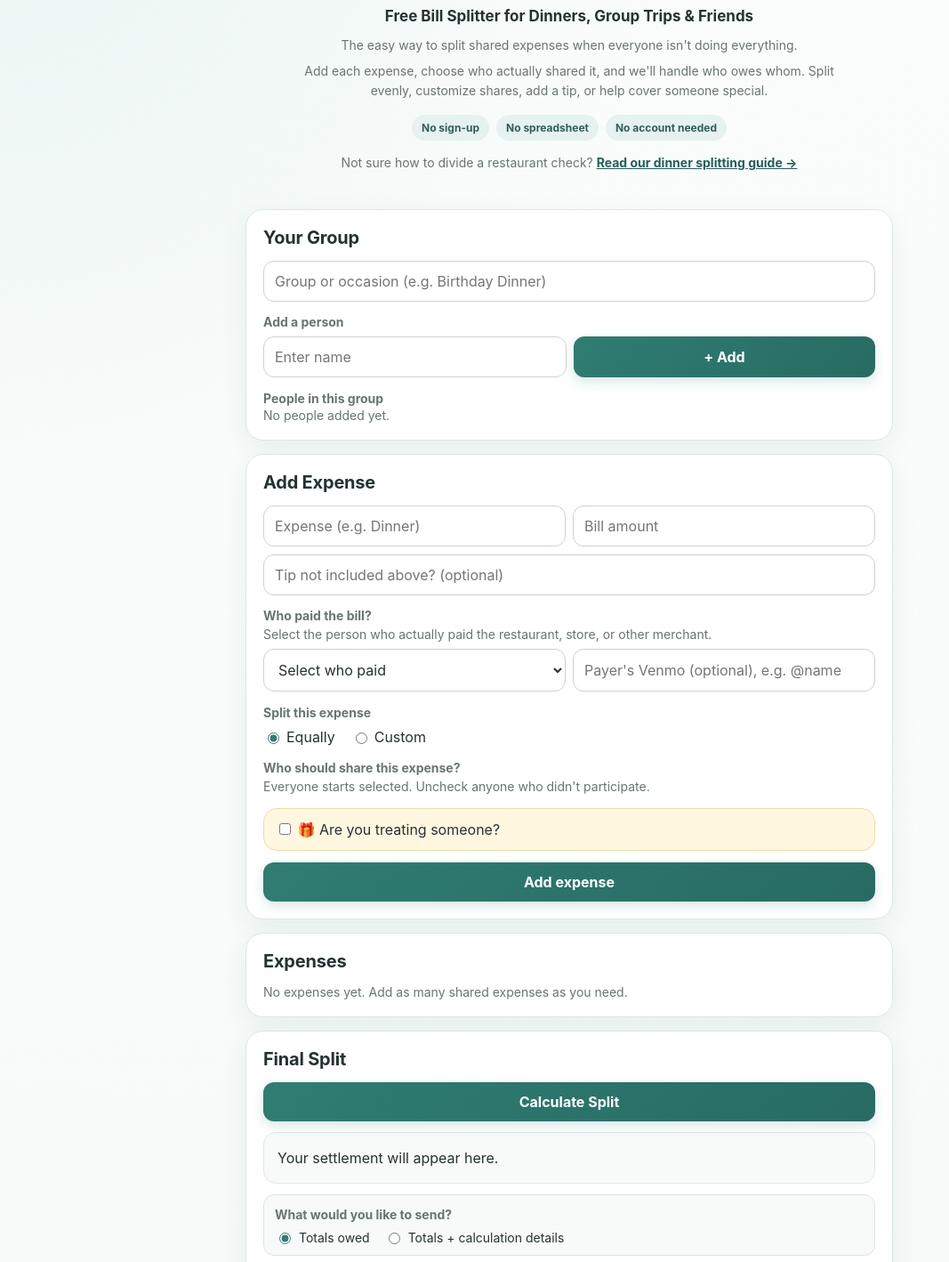
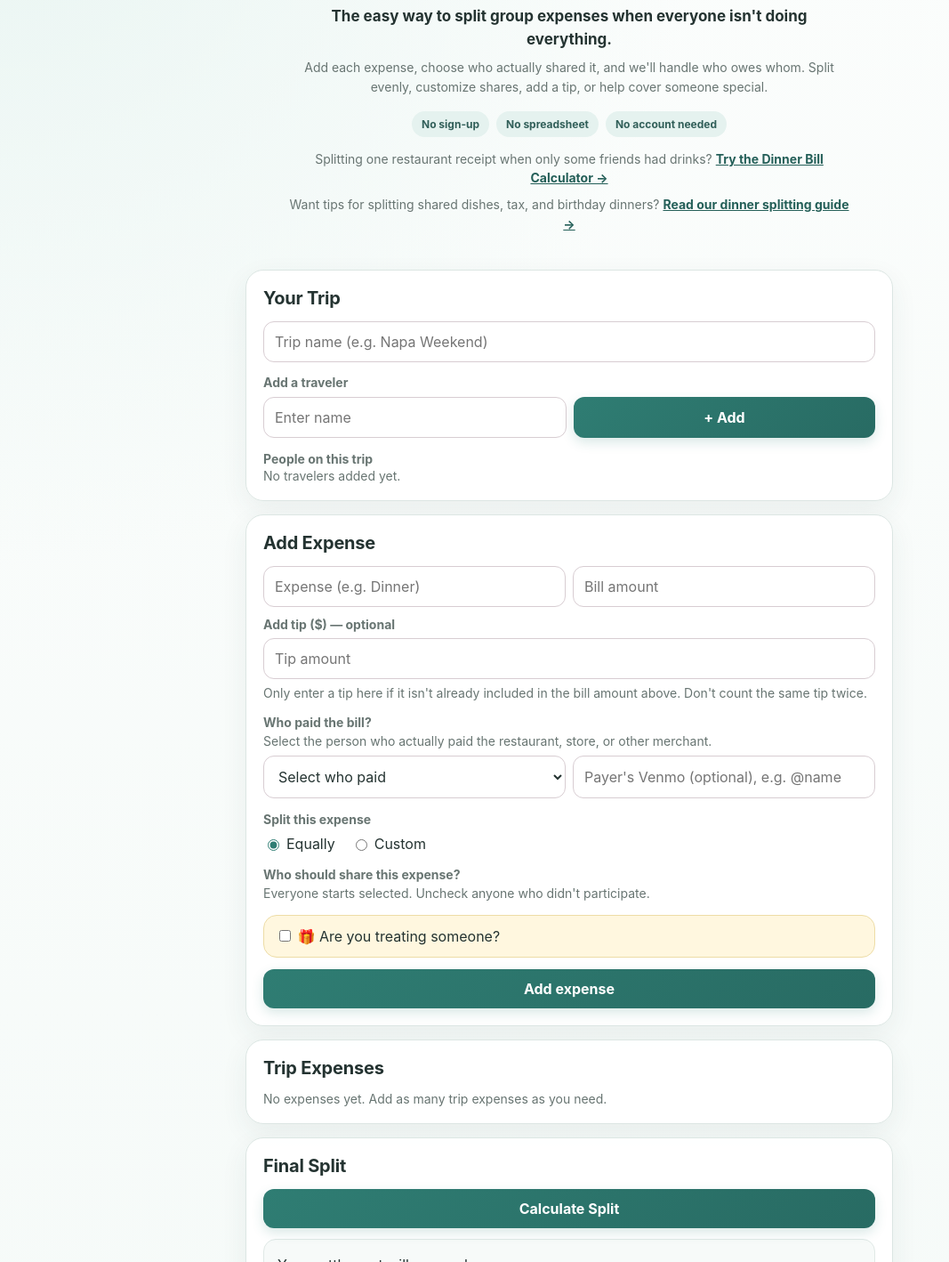
Before and after one commit to ksunak/girl-split-the-bill, a plain HTML site: page index.html in a window 1280 px wide. Shown: the part 154-1572 px from the top of the page at 89% size, without its empty margins (0-1067 px from the left). Drawn offline with Linux system fonts and the light colour scheme.

Commit message:
Add files via upload

```diff
--- a/index.html
+++ b/index.html
@@ -3,8 +3,8 @@
 <head>
 <meta charset="utf-8">
 <meta name="viewport" content="width=device-width,initial-scale=1,viewport-fit=cover">
-<title>Split Bills with Friends | Dinner &amp; Trip Calculator</title>
-<meta name="description" content="Free bill splitter for dinners, group trips, and shared expenses. Split tips, customize shares, cover a birthday guest, and see who owes whom. No sign-up.">
+<title>Girl Split the Bill – Group Trip Expense Splitter</title>
+<meta name="description" content="Add multiple trip expenses, choose who shared each one, split equally or use custom shares, add tip, and cover someone special.">
 <meta name="robots" content="index,follow">
 <!-- Google tag (gtag.js) -->
 <script async src="https://www.googletagmanager.com/gtag/js?id=G-XSCHGNVVPE"></script>
@@ -82,25 +82,27 @@ button:active{transform:translateY(1px)}
 <header class="hero">
 <div class="brandPill">✨ SIMPLE GROUP SPLITS</div>
 <h1>Split That Bill</h1>
-<p class="lead"><strong>Free Bill Splitter for Dinners, Group Trips &amp; Friends</strong></p>
-<p class="sub">The easy way to split shared expenses when everyone isn't doing everything.</p>
+<p class="lead"><strong>The easy way to split group expenses when everyone isn't doing everything.</strong></p>
 <p class="sub">Add each expense, choose who actually shared it, and we'll handle who owes whom. Split evenly, customize shares, add a tip, or help cover someone special.</p>
 <div class="trustRow"><span>No sign-up</span><span>No spreadsheet</span><span>No account needed</span></div>
-<p class="sub" style="margin-top:14px">Not sure how to divide a restaurant check? <a href="/dinner-bill-splitting-guide.html" style="color:var(--accent-dark);font-weight:700">Read our dinner splitting guide →</a></p>
+<p class="sub" style="margin-top:14px">Splitting one restaurant receipt when only some friends had drinks? <a href="/dinner-bill-calculator.html" style="color:var(--accent-dark);font-weight:700">Try the Dinner Bill Calculator →</a></p>
+<p class="sub">Want tips for splitting shared dishes, tax, and birthday dinners? <a href="/dinner-bill-splitting-guide.html" style="color:var(--accent-dark);font-weight:700">Read our dinner splitting guide →</a></p>
 </header>
 
 <section class="card">
-<h2>Your Group</h2>
-<input id="trip" class="wide" placeholder="Group or occasion (e.g. Birthday Dinner)">
-<label class="hint" style="display:block;margin-top:12px"><strong>Add a person</strong></label>
+<h2>Your Trip</h2>
+<input id="trip" class="wide" placeholder="Trip name (e.g. Napa Weekend)">
+<label class="hint" style="display:block;margin-top:12px"><strong>Add a traveler</strong></label>
 <div class="row" style="margin-top:6px"><input id="travelerName" placeholder="Enter name"><button id="addTraveler" type="button" class="primary">+ Add</button></div>
-<div class="hint" style="margin-top:13px"><strong>People in this group</strong></div><div id="travelers"></div>
+<div class="hint" style="margin-top:13px"><strong>People on this trip</strong></div><div id="travelers"></div>
 </section>
 
 <section class="card">
 <h2>Add Expense</h2><div id="editBanner" class="editBanner hidden">Editing expense</div>
 <div class="row stack"><input id="description" placeholder="Expense (e.g. Dinner)"><input id="amount" type="number" inputmode="decimal" min="0" step=".01" placeholder="Bill amount"></div>
-<input id="tip" class="wide" type="number" inputmode="decimal" min="0" step=".01" placeholder="Tip not included above? (optional)" style="margin-top:9px">
+<label class="hint" for="tip" style="display:block;margin-top:9px"><strong>Add tip ($) — optional</strong></label>
+<input id="tip" class="wide" type="number" inputmode="decimal" min="0" step=".01" placeholder="Tip amount" style="margin-top:5px" aria-describedby="tipHelp">
+<div id="tipHelp" class="hint" style="margin-top:5px">Only enter a tip here if it isn't already included in the bill amount above. Don't count the same tip twice.</div>
 <div style="margin-top:12px">
 <label class="hint" for="payer" style="display:block;margin-bottom:6px"><strong>Who paid the bill?</strong><br>Select the person who actually paid the restaurant, store, or other merchant.</label>
 <div class="row stack">
@@ -120,14 +122,14 @@ button:active{transform:translateY(1px)}
 <label><input id="treatToggle" type="checkbox"> 🎁 Are you treating someone?</label>
 <div id="treatArea" class="hidden" style="margin-top:10px">
 <label class="hint"><strong>Whose share are you helping cover?</strong></label>
-<select id="treated" class="wide" style="margin-top:5px"><option value="">Choose person</option></select>
+<select id="treated" class="wide" style="margin-top:5px"><option value="">Choose traveler</option></select>
 <div id="suggestion" class="hint" style="margin-top:8px"></div><div id="contributors"></div><div id="coverage" class="coverage"></div>
 </div></div>
 
 <div class="row" style="margin-top:13px"><button id="saveExpense" type="button" class="primary">Add expense</button><button id="cancelEdit" type="button" class="hidden">Cancel edit</button></div>
 </section>
 
-<section class="card"><h2>Expenses</h2><div id="expenses" class="empty">No expenses yet. Add as many shared expenses as you need.</div></section>
+<section class="card"><h2>Trip Expenses</h2><div id="expenses" class="empty">No expenses yet. Add as many trip expenses as you need.</div></section>
 
 <section class="card"><h2>Final Split</h2><button id="calculate" type="button" class="primary wide">Calculate Split</button>
 <div id="result" class="result">Your settlement will appear here.</div>
@@ -145,7 +147,7 @@ button:active{transform:translateY(1px)}
 <div class="clearArea"><button id="clearAll" type="button" class="clearBtn">Clear All &amp; Start Over</button></div>
 </section>
 
-<footer class="siteFooter">Girl Split the Bill 💕 &nbsp;·&nbsp; <a href="/dinner-bill-splitting-guide.html">Dinner Splitting Guide</a> &nbsp;·&nbsp; <a href="/about.html">About</a></footer>
+<footer class="siteFooter">Girl Split the Bill 💕 &nbsp;·&nbsp; <a href="/dinner-bill-calculator.html">Dinner Bill Calculator</a> &nbsp;·&nbsp; <a href="/dinner-bill-splitting-guide.html">Dinner Splitting Guide</a> &nbsp;·&nbsp; <a href="/about.html">About</a></footer>
 </main>
 
 <script>
@@ -160,27 +162,27 @@ function selected(){var a=[],b=document.querySelectorAll(".participant");for(var
 function customVals(){var o={},x=document.querySelectorAll(".customShare");for(var i=0;i<x.length;i++)o[x[i].getAttribute("data-name")]=parseFloat(x[i].value)||0;return o}
 
 function renderTravelers(){
- var b=E("travelers");b.innerHTML="";if(!state.people.length)b.innerHTML='<div class="empty">No people added yet.</div>';
+ var b=E("travelers");b.innerHTML="";if(!state.people.length)b.innerHTML='<div class="empty">No travelers added yet.</div>';
  for(var i=0;i<state.people.length;i++){(function(ix){var r=document.createElement("div");r.className="traveler";var n=document.createElement("span");n.className="travelerName";n.textContent=state.people[ix];
  var ed=document.createElement("button");ed.className="mini";ed.textContent="Edit";ed.onclick=function(){renameTraveler(ix)};var rm=document.createElement("button");rm.className="mini danger";rm.textContent="Remove";rm.onclick=function(){removeTraveler(ix)};
  r.appendChild(n);r.appendChild(ed);r.appendChild(rm);b.appendChild(r)})(i)}
  var p=E("payer"),old=p.value;p.innerHTML='<option value="">Select who paid</option>';for(i=0;i<state.people.length;i++){var o=document.createElement("option");o.value=state.people[i];o.textContent=state.people[i];p.appendChild(o)}if(state.people.indexOf(old)>=0)p.value=old;
  renderParticipants();save()
 }
-function addTraveler(){var n=E("travelerName").value.trim();if(!n)return;for(var i=0;i<state.people.length;i++)if(state.people[i].toLowerCase()===n.toLowerCase()){alert("That person is already in the group.");return}state.people.push(n);E("travelerName").value="";renderTravelers()}
-function renameTraveler(ix){var old=state.people[ix],nu=prompt("Edit person's name:",old);if(nu===null)return;nu=nu.trim();if(!nu||nu===old)return;for(var i=0;i<state.people.length;i++)if(i!==ix&&state.people[i].toLowerCase()===nu.toLowerCase()){alert("That name is already used.");return}
+function addTraveler(){var n=E("travelerName").value.trim();if(!n)return;for(var i=0;i<state.people.length;i++)if(state.people[i].toLowerCase()===n.toLowerCase()){alert("That traveler is already on the trip.");return}state.people.push(n);E("travelerName").value="";renderTravelers()}
+function renameTraveler(ix){var old=state.people[ix],nu=prompt("Edit traveler's name:",old);if(nu===null)return;nu=nu.trim();if(!nu||nu===old)return;for(var i=0;i<state.people.length;i++)if(i!==ix&&state.people[i].toLowerCase()===nu.toLowerCase()){alert("That name is already used.");return}
  state.people[ix]=nu;if(state.venmo[old]!==undefined){state.venmo[nu]=state.venmo[old];delete state.venmo[old]}for(i=0;i<state.expenses.length;i++){var e=state.expenses[i];if(e.payer===old)e.payer=nu;e.participants=e.participants.map(function(v){return v===old?nu:v});if(e.special===old)e.special=nu;if(e.extras&&e.extras[old]!==undefined){e.extras[nu]=e.extras[old];delete e.extras[old]}if(e.customShares&&e.customShares[old]!==undefined){e.customShares[nu]=e.customShares[old];delete e.customShares[old]}}renderTravelers();renderExpenses()}
 function removeTraveler(ix){var n=state.people[ix];for(var i=0;i<state.expenses.length;i++)if(state.expenses[i].payer===n){alert(n+" paid a saved expense. Edit or delete that expense before removing them.");return}if(!confirm("Remove "+n+" from the trip and any saved expenses they share?"))return;
  for(i=0;i<state.expenses.length;i++){var e=state.expenses[i];e.participants=e.participants.filter(function(v){return v!==n});if(e.special===n){e.special="";e.extras={}}if(e.extras)delete e.extras[n];if(e.customShares)delete e.customShares[n]}delete state.venmo[n];state.people.splice(ix,1);renderTravelers();renderExpenses()}
 
 function renderParticipants(chosen){chosen=chosen||state.people.slice();var b=E("participants");b.innerHTML="";for(var i=0;i<state.people.length;i++){var r=document.createElement("div");r.className="person";var c=document.createElement("input");c.type="checkbox";c.className="participant";c.value=state.people[i];c.checked=chosen.indexOf(state.people[i])>=0;c.onchange=function(){refreshTreat();renderCustom()};var n=document.createElement("span");n.className="grow";n.textContent=state.people[i];r.appendChild(c);r.appendChild(n);b.appendChild(r)}refreshTreat();renderCustom()}
-function refreshTreat(){var parts=selected(),old=E("treated").value,t=E("treated");t.innerHTML='<option value="">Choose person</option>';for(var i=0;i<parts.length;i++){var o=document.createElement("option");o.value=parts[i];o.textContent=parts[i];t.appendChild(o)}if(parts.indexOf(old)>=0)t.value=old;renderTreat()}
+function refreshTreat(){var parts=selected(),old=E("treated").value,t=E("treated");t.innerHTML='<option value="">Choose traveler</option>';for(var i=0;i<parts.length;i++){var o=document.createElement("option");o.value=parts[i];o.textContent=parts[i];t.appendChild(o)}if(parts.indexOf(old)>=0)t.value=old;renderTreat()}
 function renderCustom(existing){var b=E("customShares"),parts=selected();b.innerHTML="";E("customCheck").textContent="";if(mode()!=="custom"){b.classList.add("hidden");return}b.classList.remove("hidden");var total=totalInput(),base=parts.length?total/parts.length:0;
  for(var i=0;i<parts.length;i++){var r=document.createElement("div");r.className="contrib";var l=document.createElement("label");l.textContent=parts[i]+" share";var inp=document.createElement("input");inp.type="number";inp.inputMode="decimal";inp.min="0";inp.step=".01";inp.className="customShare";inp.setAttribute("data-name",parts[i]);inp.value=(existing&&existing[parts[i]]!==undefined?existing[parts[i]]:base).toFixed(2);inp.oninput=checkCustom;r.appendChild(l);r.appendChild(inp);b.appendChild(r)}checkCustom()}
 function checkCustom(){if(mode()!=="custom")return;var v=customVals(),sum=0;for(var k in v)sum+=v[k];var target=totalInput(),diff=target-sum;E("customCheck").className=Math.abs(diff)<.011?"ok":"hint";E("customCheck").textContent=Math.abs(diff)<.011?"✓ Custom shares add up to "+money(target):"Shares total "+money(sum)+" — "+money(Math.abs(diff))+(diff>0?" still needs to be assigned.":" over the total.")}
 function renderTreat(existing){var parts=selected(),sp=E("treated").value;E("contributors").innerHTML="";E("suggestion").textContent="";E("coverage").textContent="";if(!sp||parts.length<2)return;var base;
  if(mode()==="custom"){var cv=customVals();base=cv[sp]||0}else base=totalInput()/parts.length;
- var sug=base/(parts.length-1);E("suggestion").textContent=sp+"'s share is "+money(base)+". Suggested extra: "+money(sug)+" per other person.";
+ var sug=base/(parts.length-1);E("suggestion").textContent=sp+"'s share is "+money(base)+". Suggested extra: "+money(sug)+" per other traveler.";
  for(var i=0;i<parts.length;i++)if(parts[i]!==sp){var r=document.createElement("div");r.className="contrib";var l=document.createElement("label");l.textContent=parts[i]+" extra";var inp=document.createElement("input");inp.type="number";inp.inputMode="decimal";inp.min="0";inp.step=".01";inp.className="extra";inp.setAttribute("data-name",parts[i]);inp.value=(existing&&existing[parts[i]]!==undefined?existing[parts[i]]:sug).toFixed(2);inp.oninput=coverage;r.appendChild(l);r.appendChild(inp);E("contributors").appendChild(r)}coverage()}
 function coverage(){var x=document.querySelectorAll(".extra"),sum=0;for(var i=0;i<x.length;i++)sum+=parseFloat(x[i].value)||0;var sp=E("treated").value,base=0;if(sp){if(mode()==="custom")base=customVals()[sp]||0;else{var p=selected();base=p.length?totalInput()/p.length:0}}E("coverage").textContent=money(sum)+" of "+money(base)+" covered"}
 
@@ -190,7 +192,7 @@ function saveExpense(){var d=E("description").value.trim(),a=parseFloat(E("amoun
  var sp=E("treatToggle").checked?E("treated").value:"",extras={},xs=document.querySelectorAll(".extra");if(E("treatToggle").checked&&!sp){alert("Choose whose share is being covered.");return}for(var i=0;i<xs.length;i++)extras[xs[i].getAttribute("data-name")]=parseFloat(xs[i].value)||0;
  var obj={description:d,amount:a,tip:tip,payer:p,participants:parts,splitMode:m,customShares:shares,special:sp,extras:extras};if(editing>=0)state.expenses[editing]=obj;else state.expenses.push(obj);clearForm();renderExpenses();save()}
 function editExpense(ix){editing=ix;var e=state.expenses[ix];E("description").value=e.description;E("amount").value=e.amount;E("tip").value=e.tip||"";E("payer").value=e.payer;E("venmo").value=state.venmo[e.payer]||"";E("customMode").checked=e.splitMode==="custom";E("equalMode").checked=!E("customMode").checked;renderParticipants(e.participants);renderCustom(e.customShares||{});E("treatToggle").checked=!!e.special;E("treatArea").classList.toggle("hidden",!e.special);if(e.special){E("treated").value=e.special;renderTreat(e.extras||{})}E("editBanner").classList.remove("hidden");E("cancelEdit").classList.remove("hidden");E("saveExpense").textContent="Save changes";window.scrollTo({top:E("editBanner").getBoundingClientRect().top+window.pageYOffset-20,behavior:"smooth"})}
-function renderExpenses(){var b=E("expenses");b.innerHTML="";if(!state.expenses.length){b.className="empty";b.textContent="No expenses yet. Add as many shared expenses as you need.";return}b.className="";
+function renderExpenses(){var b=E("expenses");b.innerHTML="";if(!state.expenses.length){b.className="empty";b.textContent="No expenses yet. Add as many trip expenses as you need.";return}b.className="";
  for(var i=0;i<state.expenses.length;i++){(function(ix){var e=state.expenses[ix],r=document.createElement("div");r.className="expense";var top=document.createElement("div");top.className="expenseTop",info=document.createElement("div"),title=document.createElement("strong");title.textContent=e.description+" — "+money(e.amount+(e.tip||0));var det=document.createElement("div");det.className="hint";det.textContent=e.payer+" paid"+((e.tip||0)>0?" · "+money(e.tip)+" tip":"")+" · "+((e.splitMode||"equal")==="custom"?"Custom split":"Equal split")+" · Shared by: "+e.participants.join(", ")+(e.special?" · 🎁 extras toward "+e.special:"");info.appendChild(title);info.appendChild(document.createElement("br"));info.appendChild(det);
  var acts=document.createElement("div");acts.className="actions";var ed=document.createElement("button");ed.className="mini";ed.textContent="Edit";ed.onclick=function(){editExpense(ix)};var del=document.createElement("button");del.className="mini danger";del.textContent="Delete";del.onclick=function(){if(confirm("Delete "+e.description+"?")){state.expenses.splice(ix,1);renderExpenses();save()}};acts.appendChild(ed);acts.appendChild(del);top.appendChild(info);top.appendChild(acts);r.appendChild(top);b.appendChild(r)})(i)}}
 
```
